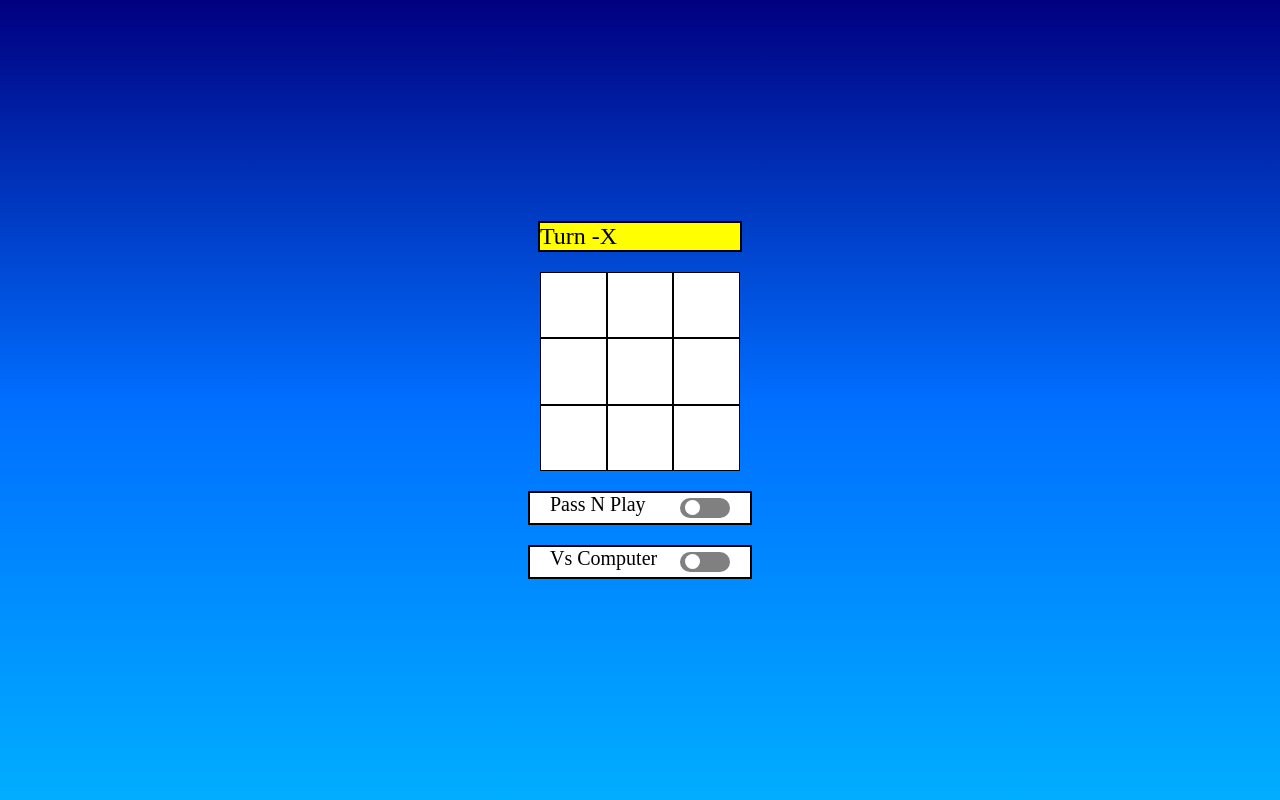
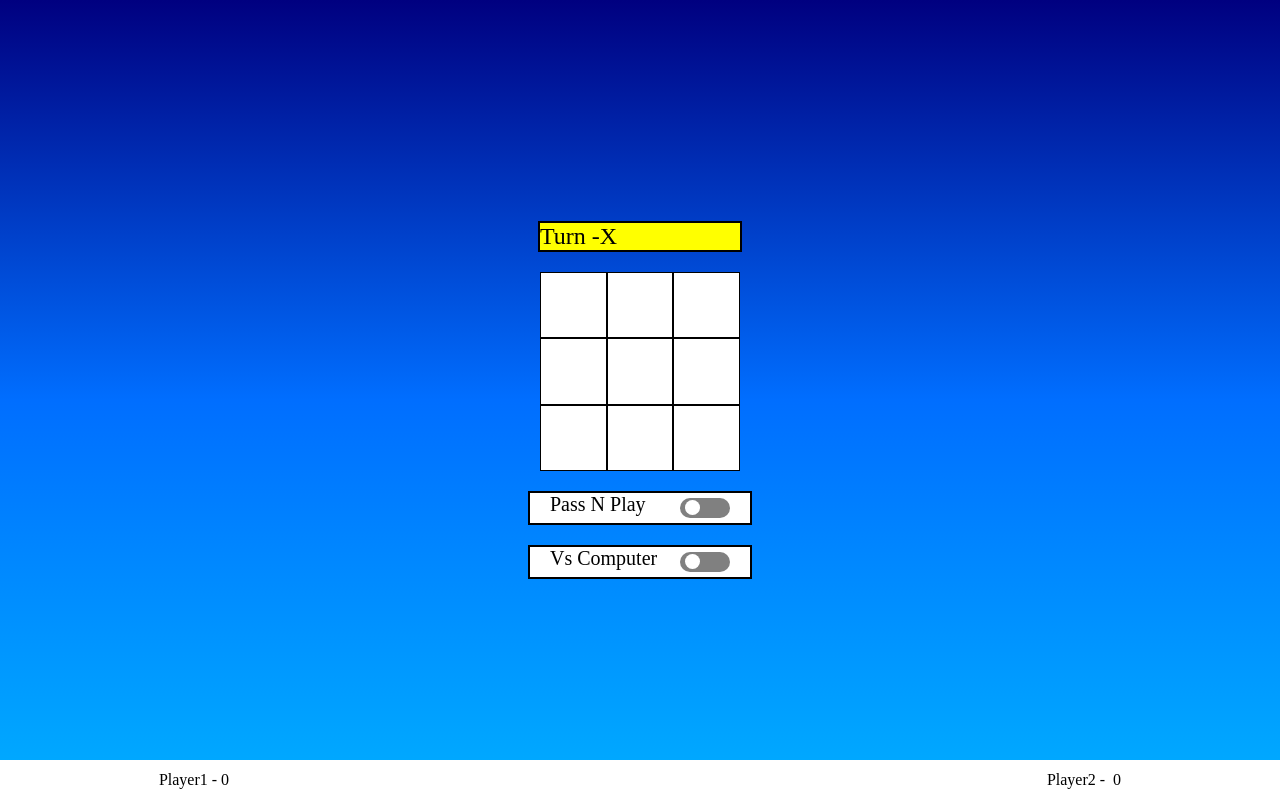
Before and after one commit to Sahitya-Dwivedi/Tic-Tac-Toe, a plain HTML site: page index.html in a window 1280 px wide. Drawn offline with Linux system fonts and the light colour scheme.

Commit message:
Player counter

```diff
--- a/index.html
+++ b/index.html
@@ -7,6 +7,7 @@
     <title>Tic Tac Toe</title>
   </head>
   <body>
+    <div class="game">
       <div class="turn">
         <h2>Turn -</h2>
         <h2 class="whoTurn"></h2>
@@ -32,8 +33,19 @@
       <div class="mode">
         <div class="pass">Vs Computer</div>
         <div class="toggle">
-        <input type="checkbox" name="checkComp" id="checkComp"  />
+          <input type="checkbox" name="checkComp" id="checkComp" />
           <label for="checkComp" class="btn"></label>
+        </div>
+      </div>
+    </div>
+    <div class="score">
+      <div class="player">
+        Player1 -&nbsp;
+        <div class="X">0</div>
+      </div>
+      <div class="player">
+        Player2 - &nbsp;
+        <div class="O">0</div>
       </div>
     </div>
     <script src="script.js"></script>
--- a/styles.css
+++ b/styles.css
@@ -8,11 +8,6 @@ body {
     width: 100%;
     height: 100%;
     background-image: linear-gradient(navy, rgb(0, 110, 255), rgb(0, 174, 255));
-    display: flex;
-    justify-content: center;
-    align-items: center;
-    flex-direction: column;
-    gap: 20px;
 }
 
 .tic_tac_toe {
@@ -74,12 +69,6 @@ body {
 #checkComp {
     display: none;
 }
-
-/* {
-    background-color: rgba(0, 0, 255, 0.856);
-
-} */
-
 .mode {
     display: flex;
     justify-content: space-between;
@@ -103,3 +92,35 @@ h2 {
     justify-content: left;
     align-items: center;
 }
+
+.score{
+    width: 100vw;
+    height: 40px;
+    display: flex;
+    justify-content: space-around;
+    align-items: center;
+    position: absolute;
+    bottom: 0;
+    left: 50%;
+    transform: translateX(-50%);
+    background-color: white;
+    gap: 500px;
+}
+
+.game{
+    display: flex;
+    justify-content: center;
+    align-items: center;
+    flex-direction: column;
+    position: absolute;
+    top: 50%;
+    left: 50%;
+    transform: translate(-50%, -50%);
+    gap: 20px;
+}
+
+.player{
+    display: flex;
+    justify-content: center;
+    align-items: center;
+}
```
Lines whose indentation alone changed are shown as unchanged.
